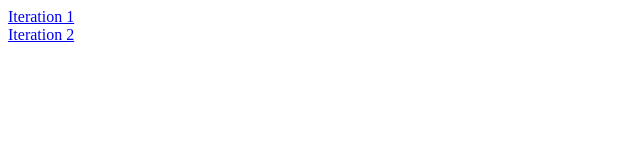
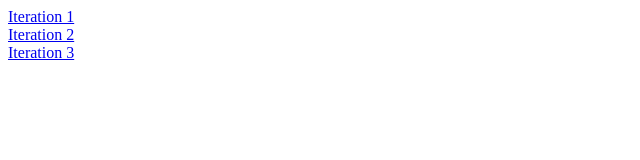
Before and after one commit to Zentrivig/ISEF2025, a plain HTML site: page index.html in a window 1280 px wide. Shown: the full height of the page, 0-640 px from the left. Drawn offline with Linux system fonts and the light colour scheme.

Commit message:
Update index.html

```diff
--- a/index.html
+++ b/index.html
@@ -4,6 +4,7 @@
   <main>
 	<a href="./v1/">Iteration 1</a><br>
 	<a href="./v2/">Iteration 2</a><br>
+	<a href="./v3/">Iteration 3</a><br>
   </main>
 </body>
 </html>
```
